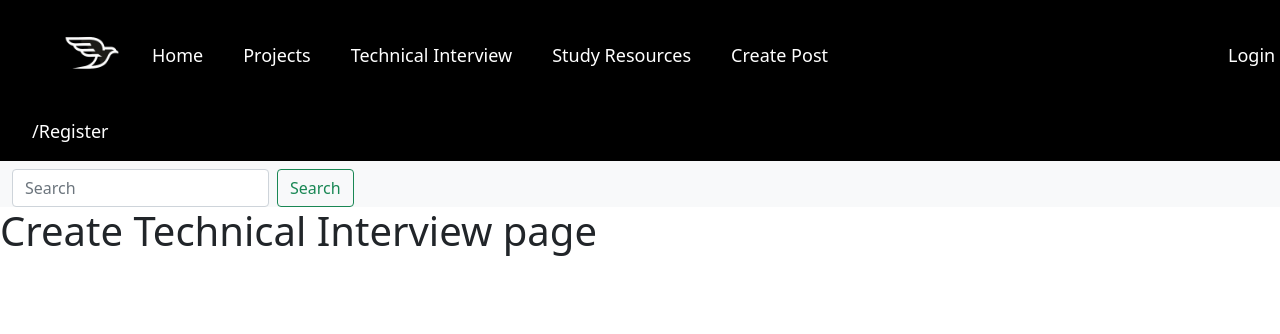
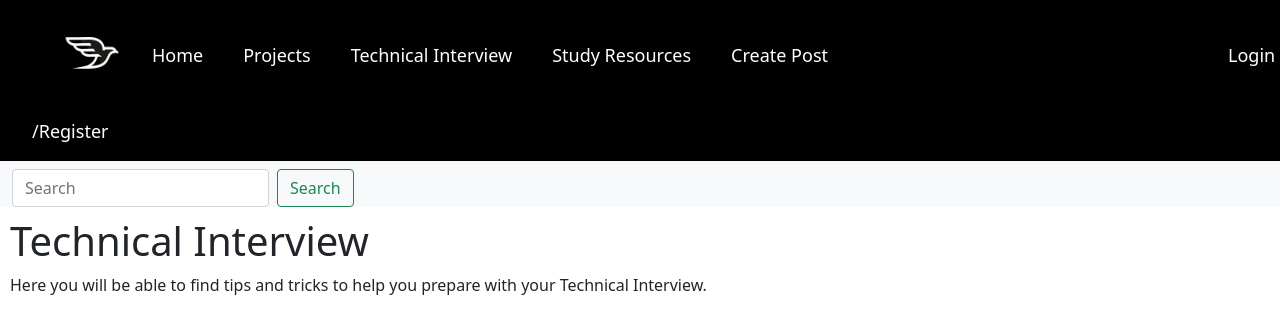
Before and after one commit to WSU-4110/EarlyBird, a React (Create React App) app in the folder frontend/: page /TechInterview in a window 1280 px wide. Shown: the top 334 px of the page. Built offline with nearby package versions, Linux system fonts and the light colour scheme.

Commit message:
Ojaswee created TechInterview.css and worked with layout of the techInterviw page

```diff
--- /dev/null
+++ b/frontend/src/components/TechInterview.css
@@ -0,0 +1,7 @@
+article {
+    -webkit-flex: 3;
+    -ms-flex: 3;
+    flex: 3;
+    background-color: white;
+    padding: 10px;
+  }
--- a/frontend/src/components/TechInterview.jsx
+++ b/frontend/src/components/TechInterview.jsx
@@ -1,9 +1,14 @@
 import React from "react";
+import './TechInterview.css';
 
 function TechInterview() {
 
     return <div>
-        <h1>Create Technical Interview page</h1>
+        <article>
+            <h1>Technical Interview</h1>
+            <p>Here you will be able to find tips and tricks to help you prepare with your Technical Interview.</p>
+        </article>
+
     </div>
 }
 
```
